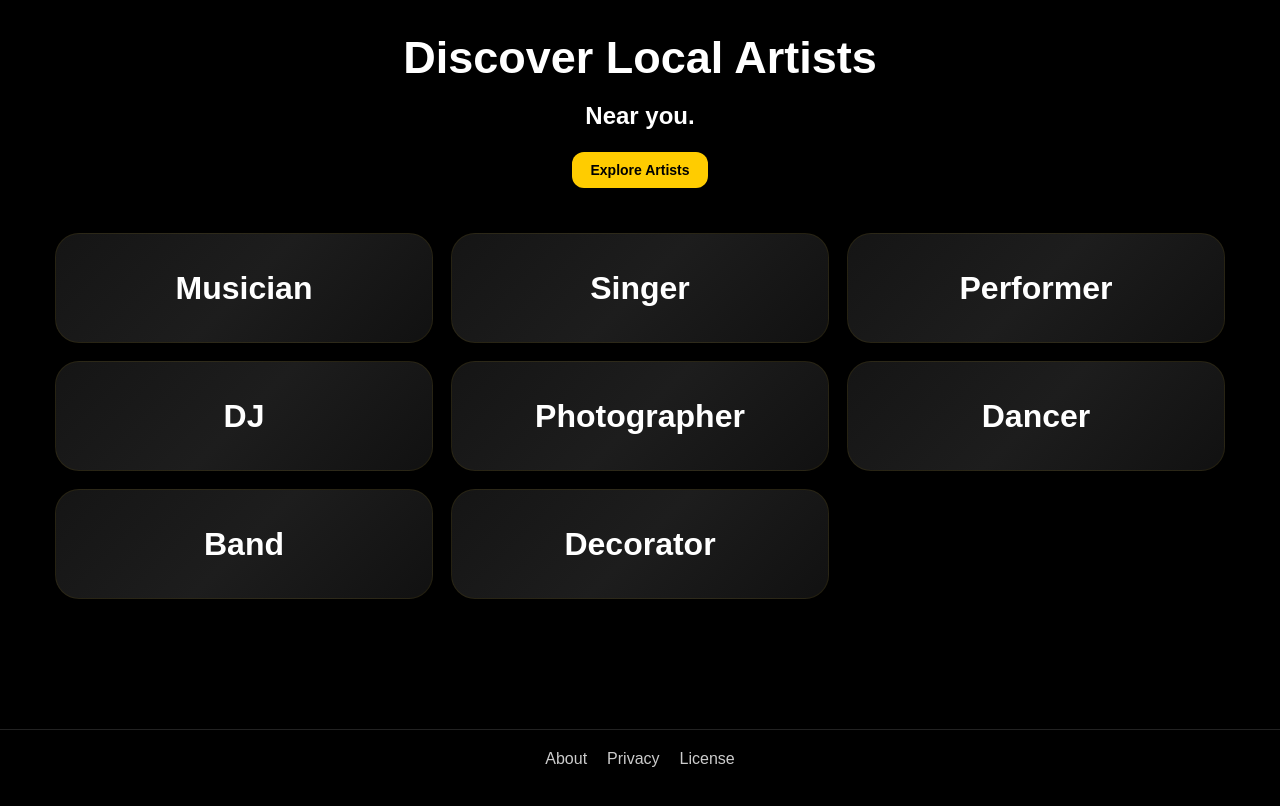
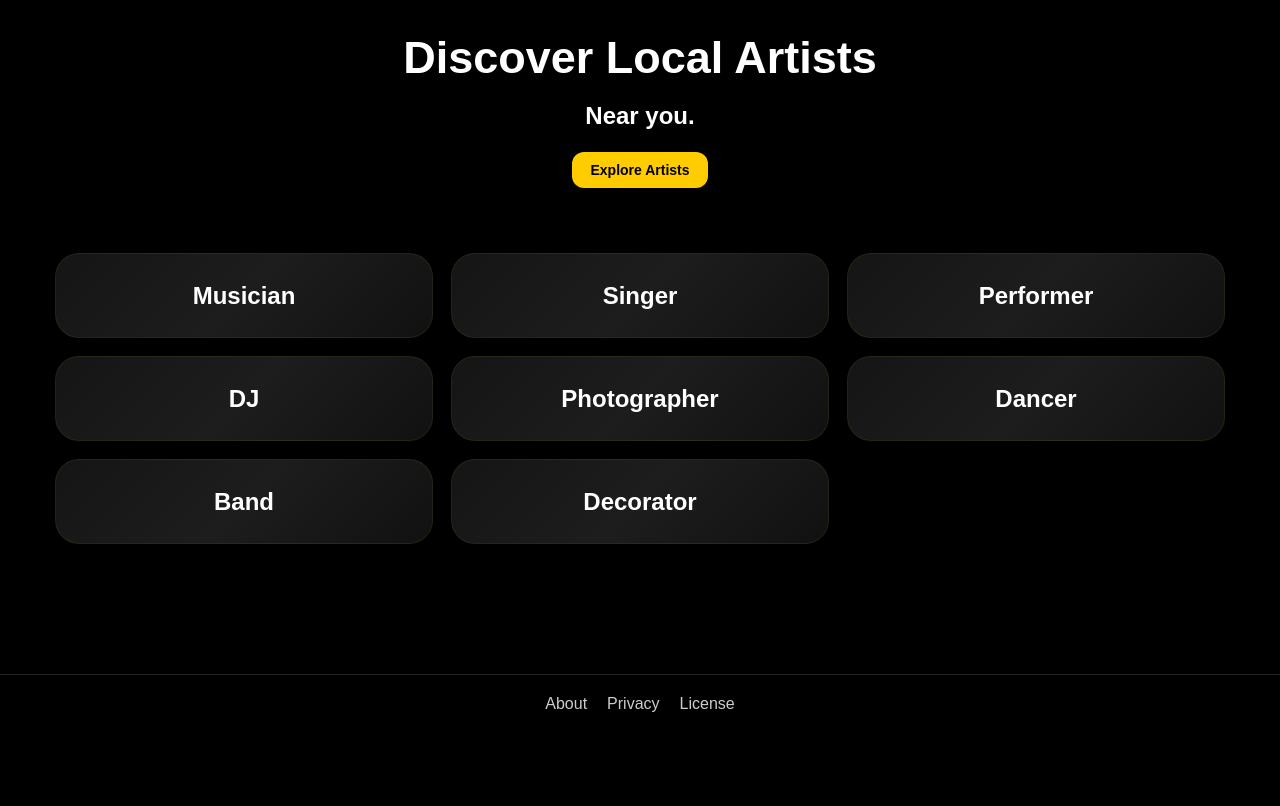
Before and after one commit to babloo3425-sys/BmKalaHub, a website: page web/index.html in a window 1280 px wide. Shown: the part 116-922 px from the top of the page. After the commit the page ends 889 px from the top, so only its background shows below. Drawn offline with Linux system fonts and the light colour scheme; no server answers.

Commit message:
Improved responsive category UI for mobile and web

```diff
--- a/web/style.css
+++ b/web/style.css
@@ -1345,7 +1345,7 @@ textarea{
 
   margin:auto;
 
-  padding:20px 15px 90px;
+  padding:40px 15px 90px;
 
   display:grid;
 
@@ -1360,7 +1360,7 @@ textarea{
 
 .categories .card{
 
-  min-height:110px;
+  min-height:85px;
 
   border-radius:24px;
 
@@ -1370,7 +1370,7 @@ textarea{
 
   justify-content:center;
 
-  font-size:32px;
+  font-size:24px;
 
   font-weight:600;
 
```
